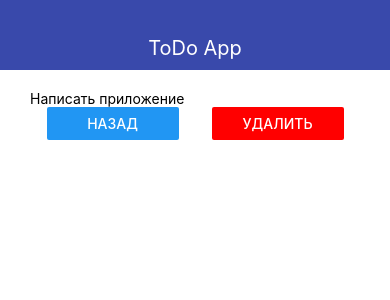
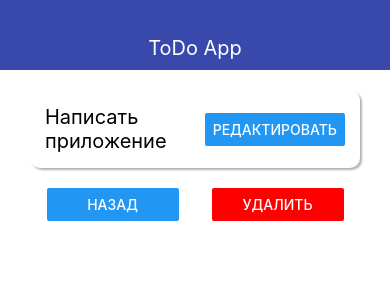
Before and after one commit to vlad896/React-native, a React Native app: screen / in a window 390 px wide. Shown: the top 300 px of the page. Built offline with nearby package versions, Linux system fonts and the light colour scheme.

Commit message:
cteate ui component and spread operator

```diff
--- a/app/screens/TodoScreen.js
+++ b/app/screens/TodoScreen.js
@@ -1,10 +1,14 @@
 import React from 'react'
 import { StyleSheet, View, Text, Button } from 'react-native'
 import { THEME } from '../theme'
+import { AppCard } from '../ui/AppCard'
 export const TodoScreen = ({ goBack, todo, onRemove }) => {
 	return (
 		<View>
-			<Text>{todo.title}</Text>
+			<AppCard style={styles.card}>
+				<Text style={styles.title}>{todo.title}</Text>
+				<Button title='Редактировать' />
+			</AppCard>
 			<View style={styles.buttonContainer} >
 				<View style={styles.button}>
 					<Button title='Назад' onPress={goBack} />
@@ -12,7 +16,6 @@
 				<View style={styles.button}>
 					<Button title='Удалить' color={THEME.DANGER_COLOR} />
 				</View>
-
 			</View>
 		</View>
 	)
@@ -25,5 +28,12 @@
 	},
 	button: {
 		width: '40%'
+	},
+	title: {
+		fontSize: 20,
+	},
+	card: {
+		marginBottom: 20,
+		padding: 15
 	}
 })
--- /dev/null
+++ b/app/ui/AppCard.js
@@ -0,0 +1,27 @@
+
+import React from 'react'
+import { View, StyleSheet } from 'react-native'
+
+export const AppCard = (props) => {
+	return (
+		<View style={{ ...styles.default, ...props.style }}>
+			{props.children}
+		</View>
+	)
+}
+
+const styles = StyleSheet.create({
+	default: {
+		padding: 20,
+		flexDirection: 'row',
+		alignItems: "center",
+		justifyContent: "space-between",
+		shadowColor: '#000',
+		shadowRadius: 2,
+		shadowOpacity: 0.3,
+		shadowOffset: { width: 2, height: 2 },
+		backgroundColor: '#fff',
+		borderRadius: 10,
+		elevation: 20
+	}
+})
```
